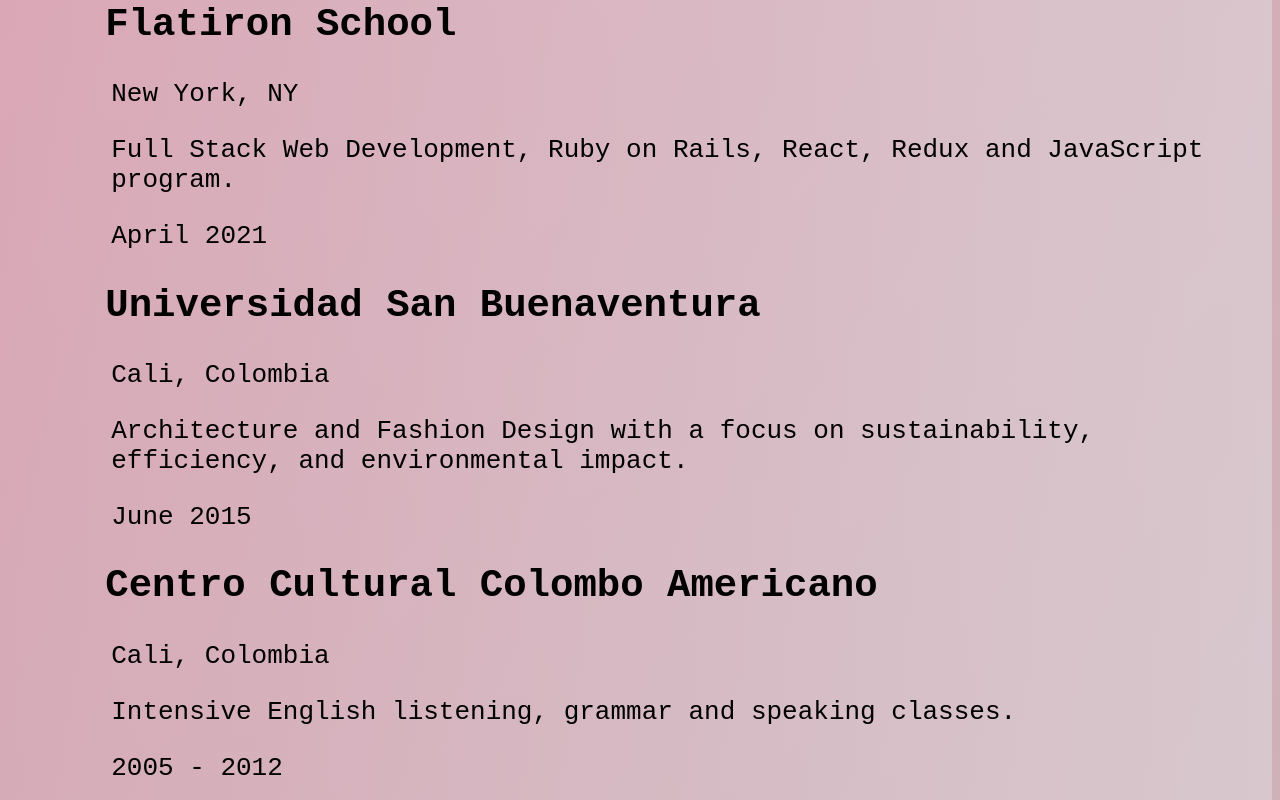
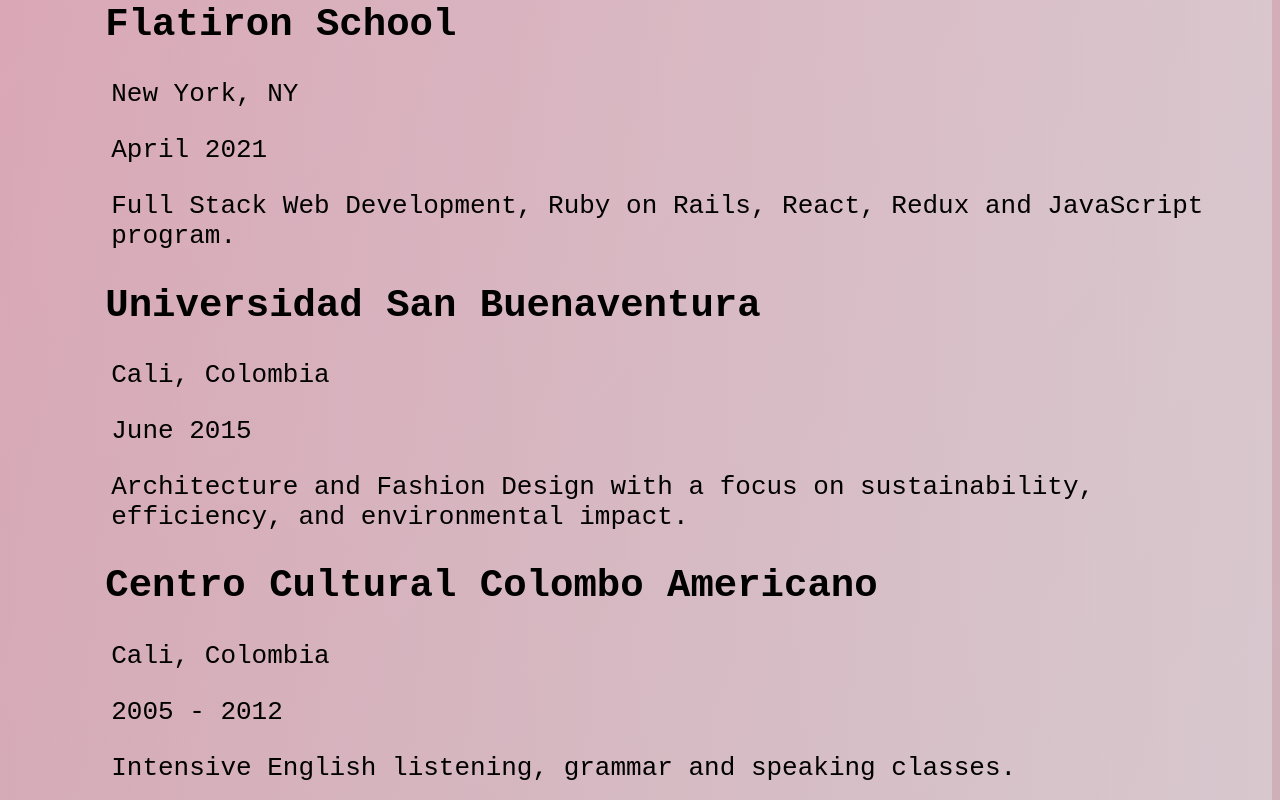
Before and after one commit to sarisgar28/sara-portfolio, a Next.js app: page / in a window 1280 px wide. Shown: the part 2560-3360 px from the top of the page. Built offline with nearby package versions, Linux system fonts and the light colour scheme.

Commit message:
finished'

```diff
--- a/pages/index.js
+++ b/pages/index.js
@@ -129,29 +129,32 @@
          <ol>
           New York, NY
           </ol>
+          <ol>
+         April 2021
+         </ol>
          <ol>
          Full Stack Web Development, Ruby on Rails, React, Redux and JavaScript program.
          </ol>
-         <ol>
-         April 2021
-         </ol>
+
          <h2>Universidad San Buenaventura</h2>
          <ol>
          Cali, Colombia
          </ol>
-         <ol>Architecture and Fashion Design with a focus on sustainability, efficiency, and environmental impact.</ol>
          <ol>
 
          June 2015
          </ol>
+         <ol>Architecture and Fashion Design with a focus on sustainability, efficiency, and environmental impact.</ol>
+
         <h2> Centro Cultural Colombo Americano</h2>
        <ol>Cali, Colombia</ol>
+       <ol>
+           2005 - 2012
+         </ol>
           <ol>
             Intensive English listening, grammar and speaking classes.
          </ol>
-         <ol>
-           2005 - 2012
-         </ol>
+
 
        </Col>
        <hr className="separator"></hr>
```
